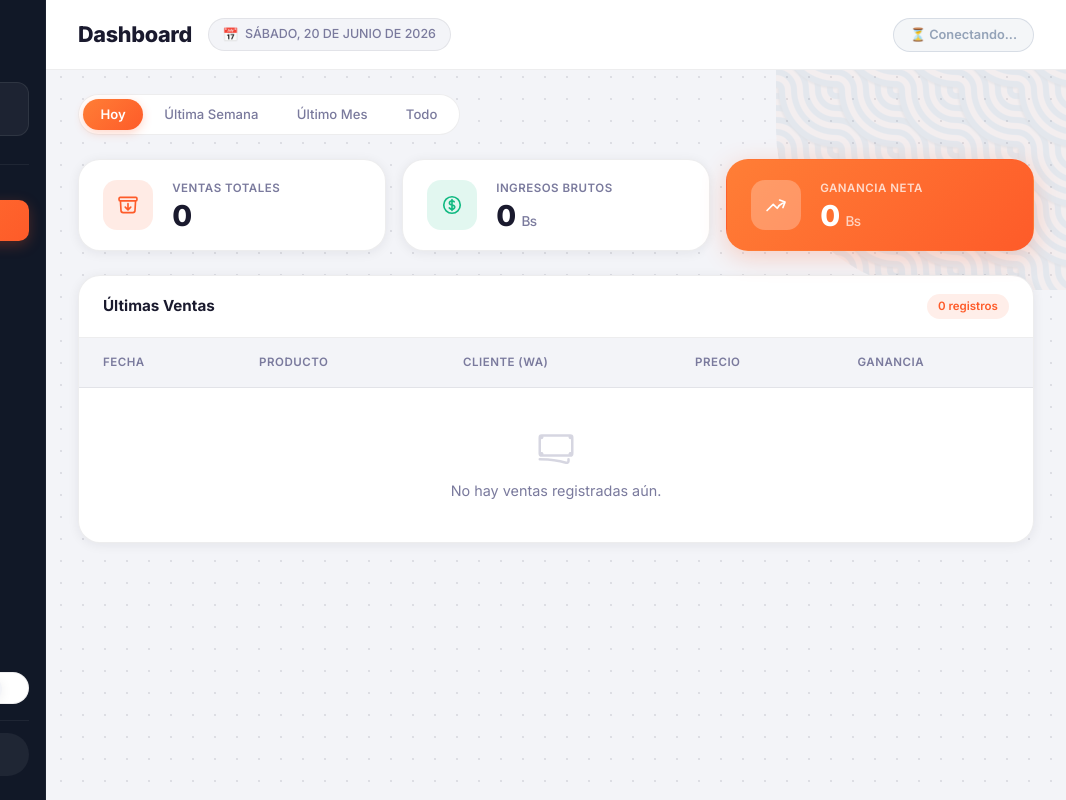
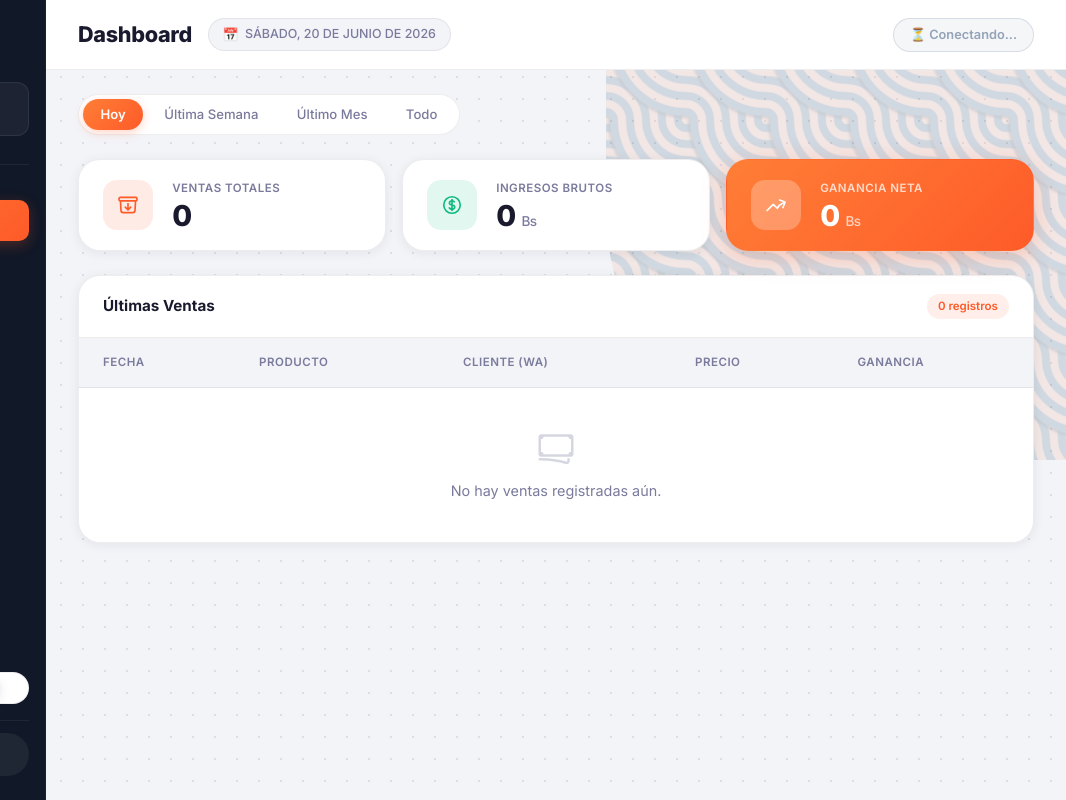
Before and after one commit to Johanvaldivia/PLIXORA.BO, a plain HTML site: page index.html in a window 1280 px wide. Shown: the full height of the page, 214-1280 px from the left. Drawn offline with Linux system fonts and the light colour scheme; no server answers.

Commit message:
design: patron mas grande y visible

```diff
--- a/style.css
+++ b/style.css
@@ -308,11 +308,11 @@ body, main, .sidebar, .page-topbar, .mobile-header, .card, .section-card, .sales
 .main-content::before {
     content: '';
     position: absolute;
-    top: -30px;
-    right: -30px;
-    width: 320px;
-    height: 320px;
-    --s: 60px;
+    top: -40px;
+    right: -40px;
+    width: 500px;
+    height: 500px;
+    --s: 80px;
     --c1: #f8b195;
     --c2: #355c7d;
     --_g: var(--c2) 6% 14%, var(--c1) 16% 24%, var(--c2) 26% 34%,
@@ -327,7 +327,7 @@ body, main, .sidebar, .page-topbar, .mobile-header, .card, .section-card, .sales
             #0000, #0008 4%, var(--_g), var(--c1) 96%
         ) var(--c1);
     background-size: var(--s) var(--s);
-    opacity: 0.08;
+    opacity: 0.18;
     border-radius: 0 0 0 50%;
     pointer-events: none;
     z-index: 0;
@@ -336,7 +336,7 @@ body, main, .sidebar, .page-topbar, .mobile-header, .card, .section-card, .sales
 [data-theme="dark"] .main-content::before {
     --c1: #f8b195;
     --c2: #355c7d;
-    opacity: 0.04;
+    opacity: 0.10;
 }
 
 /* Page Topbar */
```
